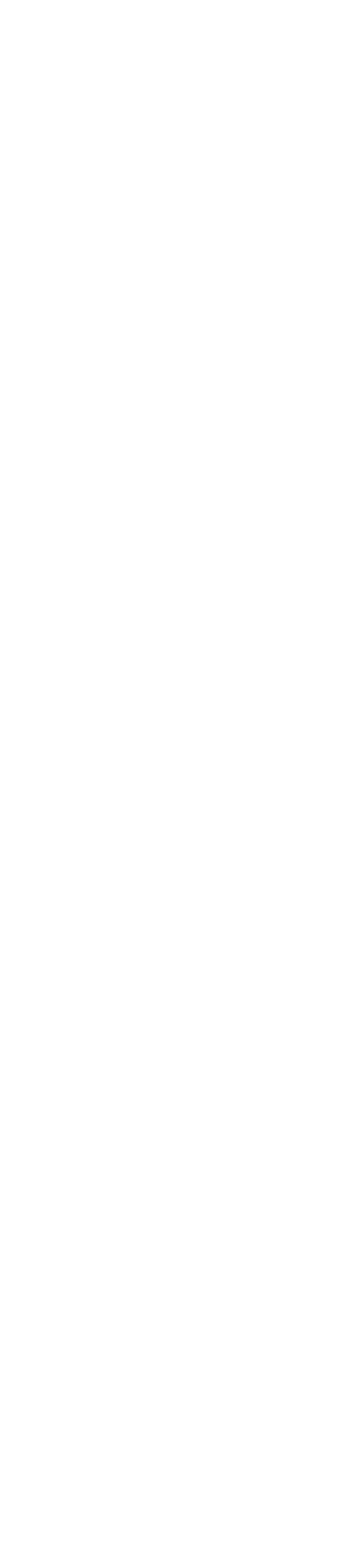
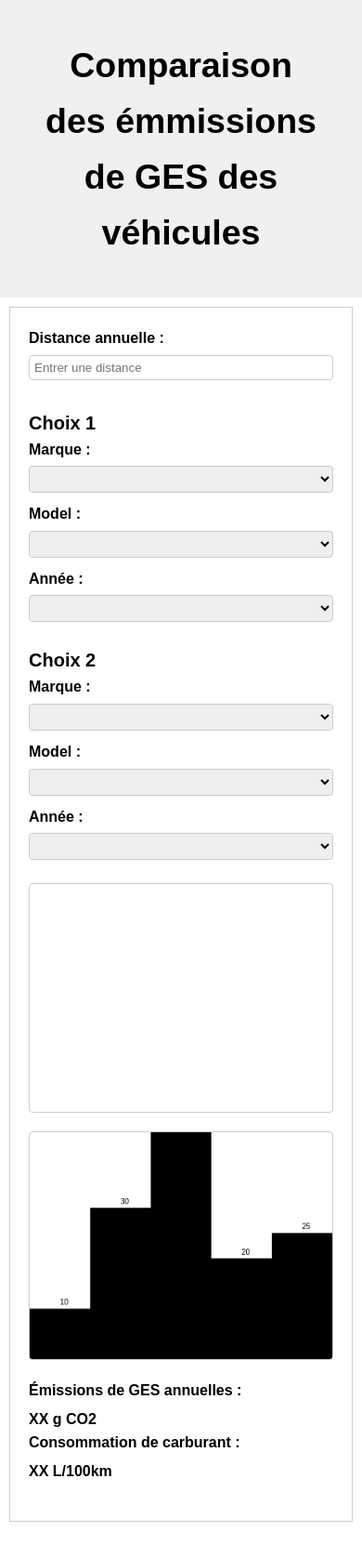
Before and after one commit to caseguin/vehicles_comparator_tool, a plain HTML site: page index.html in a window 390 px wide. Shown: the whole page at 93% size. Before the commit the page ends 844 px from the top, so only its background shows below. Drawn offline with Linux system fonts and the light colour scheme; no server answers.

Commit message:
js and flask

```diff
--- a/index.html
+++ b/index.html
@@ -3,9 +3,79 @@
 <head>
     <meta charset="UTF-8">
     <meta name="viewport" content="width=device-width, initial-scale=1.0">
-    <title>Document</title>
+    <title>Comparaison Tool</title>
+    <link rel="stylesheet" href="style.css">
 </head>
 <body>
 
+    <header>
+        <h2>Comparaison des émmissions de GES des véhicules</h2>
+    </header>
+
+    <main>
+        <div class = tool_container>
+            <div class="parametre">
+                <!-- <h4>Paramètres</h4> -->
+                <label for="parametre_input">Distance annuelle :</label>
+                <input type="text" id="parametre_input" placeholder="Entrer une distance">
+            </div>
+
+            <div id="excel_dropdown">
+                <div id="first_vehicle" class="excel_dropdown_container" >
+                    <h4>Choix 1</h4>
+                    <label for="excel_dropdown_marque_first_vehicle">Marque :</label>
+                    <select class="excel_dropdown_marque" id="excel_dropdown_marque_first_vehicle" name="excel_dropdown_marque"></select>
+
+                    <label for="excel_dropdown_model_first_vehicle">Model :</label>
+                    <select class="excel_dropdown_model" id="excel_dropdown_model_first_vehicle" name="excel_dropdown_model"></select>
+
+                    <label for="excel_dropdown_annee_first_vehicle">Année :</label>
+                    <select class="excel_dropdown_annee" id="excel_dropdown_annee_first_vehicle" name="excel_dropdown_annee"></select>
+                </div>
+
+                <div id="second_vehicle" class="excel_dropdown_container">
+                    <h4>Choix 2</h4>
+                    <label for="excel_dropdown_marque_second_vehicle">Marque :</label>
+                    <select class="excel_dropdown_marque" id="excel_dropdown_marque_second_vehicle" name="excel_dropdown_marque"></select>
+
+                    <label for="excel_dropdown_model_second_vehicle">Model :</label>
+                    <select class="excel_dropdown_model" id="excel_dropdown_model_second_vehicle" name="excel_dropdown_model"></select>
+
+                    <label for="excel_dropdown_annee_second_vehicle">Année :</label>
+                    <select class="excel_dropdown_annee" id="excel_dropdown_annee_second_vehicle" name="excel_dropdown_annee"></select>
+                </div>
+            </div>
+
+            <div id="graph_container">
+                <canvas class="graph" id="bar_graph_ges" width="400" height="300"></canvas>
+                <canvas class="graph" id="bar_graph_consom" width="400" height="300"></canvsas>
+            </div>
+
+            <div class="output">
+                <div class="output_ges">
+                    <label for="output_ges">Émissions de GES annuelles : </label>
+                    <p class="output_ges"> XX g CO2</p>
+                </div>
+
+                <div class="output_consom">
+                    <label for="output_consom">Consommation de carburant : </label>
+                    <p class="output_consom"> XX L/100km</p>
+                </div>
+            </div>
+
+
+        </div>
+    </main>
+
+    <footer>
+
+    </footer>
+
+
+    <script
+        src="index.js">
+
+
+    </script>
 </body>
 </html>
--- a/index.js
+++ b/index.js
@@ -0,0 +1,95 @@
+  // Sample data for the bar graph
+  const data = [10, 30, 45, 20, 25];
+
+  // Get the canvas element and its context
+  const canvas = document.getElementById('bar_graph_consom');
+  const ctx = canvas.getContext('2d');
+
+  // Calculate the width of each bar
+  const barWidth = canvas.width / data.length;
+
+  // Set up the maximum value for the y-axis
+  const maxValue = Math.max(...data);
+
+  // Draw each bar based on the data
+  data.forEach((value, index) => {
+    const barHeight = (value / maxValue) * canvas.height;
+    const x = index * barWidth;
+    const y = canvas.height - barHeight;
+
+    // Draw the bar
+    ctx.fillRect(x, y, barWidth, barHeight);
+
+    // Draw the value above the bar
+    ctx.fillStyle = 'black';
+    ctx.fillText(value, x + barWidth / 2, y - 5);
+  });
+
+
+
+
+
+
+// Lien de db vers liste déroullante
+function fetchMarque() {
+    fetch('http://127.0.0.1:5000')
+        .then(response => response.json())
+        .then(data => {
+            console.log('Retrieved marques:', data.marques);
+            lienListMarque(data.marques)
+        })
+        .catch(error => console.error('Error:', error));
+}
+
+function lienListMarque(marques) {
+    let selectElement = document.getElementById('excel_dropdown_marque_first_vehicle');
+    marques.forEach(function(marque) {
+      let opt = document.createElement('option');
+      opt.value = marque;
+      opt.innerHTML = marque;
+      selectElement.appendChild(opt);
+    })
+}
+
+function fetchMarque() {
+  fetch('http://127.0.0.1:5000/models')
+      .then(response => response.json())
+      .then(data => {
+          console.log('Retrieved model:', data.model);
+          lienListMarque(data.marques)
+      })
+      .catch(error => console.error('Error:', error));
+}
+
+function lienListMarque(marques) {
+  let selectElement = document.getElementById('excel_dropdown_model_first_vehicle');
+  marques.forEach(function(marque) {
+    let opt = document.createElement('option');
+    opt.value = marque;
+    opt.innerHTML = marque;
+    selectElement.appendChild(opt);
+  })
+}
+
+fetchMarque()
+
+
+// Calcul de la consommation annuelle
+function calculConsommation() {
+
+}
+
+// Calcul des émissions de ges annuelle
+function calculGes() {
+
+}
+
+// Graphique Consommation
+function graphConsommation() {
+
+}
+
+// Graphique GES
+function graphConsommation() {
+
+}
--- a/style.css
+++ b/style.css
@@ -0,0 +1,104 @@
+* {
+    margin: 0;
+    padding: 0;
+}
+
+html {
+    box-sizing: border-box;
+}
+
+*, *::before, *::after {
+    box-sizing: inherit;
+}
+
+
+body {
+    font-family: Arial, sans-serif;
+    line-height: 1.6;
+}
+
+header {
+    background-color: #f0f0f0;
+    padding: 40px;
+    text-align: center;
+    font-size: 25px;
+}
+
+main {
+    max-width: 800px;
+    margin: 0 auto;
+    padding: 20px;
+}
+
+h4 {
+    font-size: 20px;
+}
+
+.excel_dropdown_container {
+    padding-bottom: 15px;
+}
+
+.tool_container {
+    background-color: #fff;
+    border: 1px solid #ccc;
+    padding: 20px;
+    margin-bottom: 20px;
+}
+
+.parametre,
+.vehicle_selection,
+#graph_container,
+.output {
+    margin-bottom: 20px;
+}
+
+label {
+    display: block;
+    margin-bottom: 5px;
+    font-weight: bold;
+}
+
+input[type="text"],
+select {
+    width: 100%;
+    padding: 5px;
+    margin-bottom: 10px;
+    border: 1px solid #ccc;
+    border-radius: 4px;
+}
+
+.output {
+    font-weight: bold;
+}
+
+#graph_container {
+    display: grid;
+    grid-template-columns: repeat(2, 1fr);
+    gap: 20px;
+}
+
+.graph {
+    width: 100%;
+    height: auto;
+    border: 1px solid #ccc;
+    border-radius: 4px;
+}
+
+
+footer {
+    background-color: #fff;
+    color: #fff;
+    text-align: center;
+    padding: 10px;
+}
+
+
+@media screen and (max-width: 600px) {
+    main {
+        padding: 10px;
+    }
+
+    #graph_container {
+        grid-template-columns: 1fr;
+    }
+}
```
Also changed, not shown: 3 other files.
